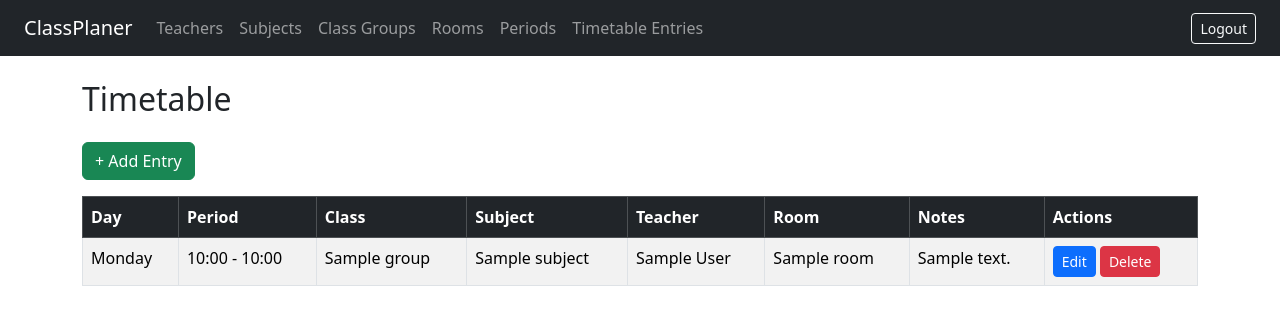
After one commit to dbailuk/ClassPlaner, a Flask app: page /timetable in a window 1280 px wide. The commit adds this page. Shown: the top 325 px of the page. Run offline with Flask 3, Linux system fonts and the light colour scheme; a user stored in the database is signed in; tables that the repository leaves empty hold one stand-in row (values such as "Sample post").

Commit message:
Implemented own database for each user

```diff
--- a/app/routes.py
+++ b/app/routes.py
@@ -2,8 +2,8 @@ from flask import render_template, request, redirect, url_for, flash
 from flask_login import login_user, login_required, logout_user, current_user
 from werkzeug.security import generate_password_hash, check_password_hash
 from app import app, db, login_manager
-from app.models import Teacher, Subject, User, ClassGroup, Room
-from app.forms import TeacherForm, SubjectForm, RegisterForm, LoginForm, ClassGroupForm, RoomForm
+from app.models import Teacher, Subject, User, ClassGroup, Room, Period, TimetableEntry
+from app.forms import TeacherForm, SubjectForm, RegisterForm, LoginForm, ClassGroupForm, RoomForm, PeriodForm, TimetableEntryForm
 
 @login_manager.user_loader
 def load_user(user_id):
@@ -29,7 +29,7 @@ def register():
 			return redirect(url_for('register'))
 
 		hashed_password = generate_password_hash(form.password.data)
-		new_user = User(username=form.username.data, hashed_password=hashed_password, role='admin')
+		new_user = User(username=form.username.data, hashed_password=hashed_password)
 		db.session.add(new_user)
 		db.session.commit()
 		flash('Account created! You can now log in.', 'success')
@@ -59,29 +59,30 @@ def logout():
 @app.route('/teachers')
 @login_required
 def teacher_list():
-	teachers = Teacher.query.all()
+	teachers = Teacher.query.filter_by(user_id=current_user.id).all()
 	return (render_template("teacher_list.html", teachers = teachers))
 
 @app.route('/add-teacher', methods=['GET', 'POST'])
 @login_required
 def add_teacher():
 	form = TeacherForm()
-	form.subjects.choices = [(s.id, s.name) for s in Subject.query.all()]
+	form.subjects.choices = [(s.id, s.name) for s in Subject.query.filter_by(user_id=current_user.id).all()]
 
 	if form.validate_on_submit():
 		new_teacher = Teacher(
+            user_id=current_user.id,
 			name = form.name.data,
 			availability = form.availability.data,
 			week_hours = form.week_hours.data
 		)
 
-		selected_subjects = Subject.query.filter(Subject.id.in_(form.subjects.data)).all()
+		selected_subjects = Subject.query.filter(Subject.id.in_(form.subjects.data), Subject.user_id == current_user.id).all()
 		new_teacher.subjects = selected_subjects
 
 		db.session.add(new_teacher)
 		db.session.commit()
 
-		flash('Teacher added successfully!')
+		flash('Teacher added successfully!', 'success')
 		return redirect(url_for('teacher_list'))
 
 	return render_template('add_teacher.html', form=form)
@@ -89,9 +90,9 @@ def add_teacher():
 @app.route('/edit_teacher/<int:teacher_id>', methods=["GET", "POST"])
 @login_required
 def edit_teacher(teacher_id):
-    teacher = Teacher.query.get_or_404(teacher_id)
+    teacher = Teacher.query.filter_by(id=teacher_id, user_id=current_user.id).first_or_404()
     form = TeacherForm(obj=teacher)
-    form.subjects.choices = [(s.id, s.name) for s in Subject.query.all()]
+    form.subjects.choices = [(s.id, s.name) for s in Subject.query.filter_by(user_id=current_user.id).all()]
 
     if request.method == 'GET':
         form.subjects.data = [s.id for s in teacher.subjects]
@@ -101,23 +102,24 @@ def edit_teacher(teacher_id):
         teacher.availability = form.availability.data
         teacher.week_hours = form.week_hours.data
 
-        selected_subjects = Subject.query.filter(Subject.id.in_(form.subjects.data)).all()
+        selected_subjects = Subject.query.filter(Subject.id.in_(form.subjects.data), Subject.user_id == current_user.id).all()
         teacher.subjects = selected_subjects
 
         db.session.commit()
         flash('Teacher updated successfully!', 'success')
         return redirect(url_for('teacher_list'))
 
+    form.subjects.data = [s.id for s in teacher.subjects]
     return render_template('add_teacher.html', form=form, editing=True)
 
 @app.route('/delete-teacher/<int:teacher_id>', methods=['POST'])
 @login_required
 def delete_teacher(teacher_id):
-	teacher = Teacher.query.get_or_404(teacher_id)
+	teacher = Teacher.query.filter_by(id=teacher_id, user_id=current_user.id).first_or_404()
 	try:
 		db.session.delete(teacher)
 		db.session.commit()
-		flash('Teacher deleted successfully.')
+		flash('Teacher deleted successfully.', 'success')
 	except Exception as e:
 		db.session.rollback()
 		flash('Could not delete teacher. Error: {}'.format(e), 'danger')
@@ -126,7 +128,7 @@ def delete_teacher(teacher_id):
 @app.route('/subjects')
 @login_required
 def subject_list():
-	subjects = Subject.query.all()
+	subjects = Subject.query.filter_by(user_id=current_user.id).all()
 	return render_template('subject_list.html', subjects=subjects)
 
 @app.route('/add-subject', methods=['GET', 'POST'])
@@ -136,21 +138,21 @@ def add_subject():
 
 	if form.validate_on_submit():
 		new_subject = Subject(
+            user_id=current_user.id,
 			name=form.name.data,
 			hours_per_week=form.hours_per_week.data
 		)
 		db.session.add(new_subject)
 		db.session.commit()
 
-		flash('Subject added successfully!')
+		flash('Subject added successfully!', 'success')
 		return redirect(url_for('subject_list'))
-
 	return render_template('add_subject.html', form=form)
 
 @app.route('/edit-subject/<int:subject_id>', methods=['GET', 'POST'])
 @login_required
 def edit_subject(subject_id):
-	subject = Subject.query.get_or_404(subject_id)
+	subject = Subject.query.filter_by(id=subject_id, user_id=current_user.id).first_or_404()
 	form = SubjectForm(obj=subject)
 
 	if form.validate_on_submit():
@@ -166,7 +168,7 @@ def edit_subject(subject_id):
 @app.route('/delete-subject/<int:subject_id>', methods=['POST'])
 @login_required
 def delete_subject(subject_id):
-	subject = Subject.query.get_or_404(subject_id)
+	subject = Subject.query.filter_by(id=subject_id, user_id=current_user.id).first_or_404()
 	try:
 		db.session.delete(subject)
 		db.session.commit()
@@ -179,7 +181,7 @@ def delete_subject(subject_id):
 @app.route('/class-groups')
 @login_required
 def class_group_list():
-	groups = ClassGroup.query.all()
+	groups = ClassGroup.query.filter_by(user_id=current_user.id).all()
 	return render_template('class_group_list.html', groups=groups)
 
 @app.route('/add-class-group', methods=['GET', 'POST'])
@@ -187,7 +189,10 @@ def class_group_list():
 def add_class_group():
 	form = ClassGroupForm()
 	if form.validate_on_submit():
-		group = ClassGroup(name=form.name.data)
+		group = ClassGroup(
+            user_id=current_user.id,
+            name=form.name.data
+        )
 		db.session.add(group)
 		db.session.commit()
 		flash('Class group added successfully!', 'success')
@@ -197,7 +202,7 @@ def add_class_group():
 @app.route('/edit-class-group/<int:group_id>', methods=['GET', 'POST'])
 @login_required
 def edit_class_group(group_id):
-	group = ClassGroup.query.get_or_404(group_id)
+	group = ClassGroup.query.filter_by(id=group_id, user_id=current_user.id).first_or_404()
 	form = ClassGroupForm(obj=group)
 	if form.validate_on_submit():
 		group.name = form.name.data
@@ -209,7 +214,7 @@ def edit_class_group(group_id):
 @app.route('/delete-class-group/<int:group_id>', methods=['POST'])
 @login_required
 def delete_class_group(group_id):
-	group = ClassGroup.query.get_or_404(group_id)
+	group = ClassGroup.query.filter_by(id=group_id, user_id=current_user.id).first_or_404()
 	try:
 		db.session.delete(group)
 		db.session.commit()
@@ -222,7 +227,7 @@ def delete_class_group(group_id):
 @app.route('/rooms')
 @login_required
 def room_list():
-	rooms = Room.query.all()
+	rooms = Room.query.filter_by(user_id=current_user.id).all()
 	return render_template('room_list.html', rooms=rooms)
 
 @app.route('/add-room', methods=['GET', 'POST'])
@@ -231,6 +236,7 @@ def add_room():
     form = RoomForm()
     if form.validate_on_submit():
         room = Room(
+            user_id=current_user.id,
             name=form.name.data,
             type=form.type.data,
             capacity=form.capacity.data
@@ -244,8 +250,9 @@ def add_room():
 @app.route('/edit-room/<int:room_id>', methods=['GET', 'POST'])
 @login_required
 def edit_room(room_id):
-    room = Room.query.get_or_404(room_id)
+    room = Room.query.filter_by(id=room_id, user_id=current_user.id).first_or_404()
     form = RoomForm(obj=room)
+
     if form.validate_on_submit():
         room.name = form.name.data
         room.type = form.type.data
@@ -258,7 +265,7 @@ def edit_room(room_id):
 @app.route('/delete-room/<int:room_id>', methods=['POST'])
 @login_required
 def delete_room(room_id):
-    room = Room.query.get_or_404(room_id)
+    room = Room.query.filter_by(id=room_id, user_id=current_user.id).first_or_404()
     try:
         db.session.delete(room)
         db.session.commit()
@@ -267,3 +274,135 @@ def delete_room(room_id):
         db.session.rollback()
         flash(f'Error deleting room: {e}', 'danger')
     return redirect(url_for('room_list'))
+
+@app.route('/periods')
+@login_required
+def period_list():
+    periods = Period.query.filter_by(user_id=current_user.id).order_by(Period.start_time).all()
+    return render_template('period_list.html', periods=periods)
+
+@app.route('/add-period', methods=['GET', 'POST'])
+@login_required
+def add_period():
+    form = PeriodForm()
+    if form.validate_on_submit():
+        period = Period(
+            user_id = current_user.id,
+            name=form.name.data,
+            start_time=form.start_time.data,
+            end_time=form.end_time.data
+        )
+        db.session.add(period)
+        db.session.commit()
+        flash('Period added successfully!', 'success')
+        return redirect(url_for('period_list'))
+    return render_template('add_period.html', form=form)
+
+@app.route('/edit-period/<int:period_id>', methods=['GET', 'POST'])
+@login_required
+def edit_period(period_id):
+    period = Period.query.filter_by(id=period_id, user_id=current_user.id).first_or_404()
+    form = PeriodForm(obj=period)
+
+    if form.validate_on_submit():
+        period.name = form.name.data
+        period.start_time = form.start_time.data
+        period.end_time = form.end_time.data
+        db.session.commit()
+        flash('Period updated successfully!', 'success')
+        return redirect(url_for('period_list'))
+    return render_template('add_period.html', form=form, editing=True)
+
+@app.route('/delete-period/<int:period_id>', methods=['POST'])
+@login_required
+def delete_period(period_id):
+    period = Period.query.filter_by(id=period_id, user_id=current_user.id).first_or_404()
+    try:
+        db.session.delete(period)
+        db.session.commit()
+        flash('Period deleted successfully.', 'success')
+    except Exception as e:
+        db.session.rollback()
+        flash(f'Error deleting period: {e}', 'danger')
+    return redirect(url_for('period_list'))
+
+@app.route('/timetable')
+@login_required
+def timetable_list():
+    entries = TimetableEntry.query.filter_by(user_id=current_user.id).order_by(TimetableEntry.weekday, TimetableEntry.period_id).all()
+    return render_template('timetable_list.html', entries=entries)
+
+@app.route('/add-timetable-entry', methods=['GET', 'POST'])
+@login_required
+def add_timetable_entry():
+    form = TimetableEntryForm()
+
+    form.class_id.choices = [(c.id, c.name) for c in ClassGroup.query.filter_by(user_id=current_user.id).all()]
+    form.subject_id.choices = [(s.id, s.name) for s in Subject.query.filter_by(user_id=current_user.id).all()]
+    form.teacher_id.choices = [(t.id, t.name) for t in Teacher.query.filter_by(user_id=current_user.id).all()]
+    form.room_id.choices = [(r.id, r.name) for r in Room.query.filter_by(user_id=current_user.id).all()]
+    form.period_id.choices = [(p.id, f"{p.start_time.strftime('%H:%M')} - {p.end_time.strftime('%H:%M')}") for p in Period.query.filter_by(user_id=current_user.id).order_by(Period.start_time).all()]
+
+    if form.validate_on_submit():
+        entry = TimetableEntry(
+            user_id=current_user.id,
+            class_id=form.class_id.data,
+            subject_id=form.subject_id.data,
+            teacher_id=form.teacher_id.data,
+            room_id=form.room_id.data,
+            period_id=form.period_id.data,
+            weekday=form.weekday.data,
+            notes=form.notes.data,
+            is_manual=True
+        )
+        db.session.add(entry)
+        db.session.commit()
+        flash('Timetable entry added successfully!', 'success')
+        return redirect(url_for('timetable_list'))
+
+    return render_template('add_timetable_entry.html', form=form)
+
+@app.route('/edit-timetable-entry/<int:entry_id>', methods=['GET', 'POST'])
+@login_required
+def edit_timetable_entry(entry_id):
+    # Ensure the entry belongs to the current user
+    entry = TimetableEntry.query.filter_by(id=entry_id, user_id=current_user.id).first_or_404()
+    form = TimetableEntryForm(obj=entry)
+
+    # Filter choices by the current user
+    form.class_id.choices = [(c.id, c.name) for c in ClassGroup.query.filter_by(user_id=current_user.id).all()]
+    form.subject_id.choices = [(s.id, s.name) for s in Subject.query.filter_by(user_id=current_user.id).all()]
+    form.teacher_id.choices = [(t.id, t.name) for t in Teacher.query.filter_by(user_id=current_user.id).all()]
+    form.room_id.choices = [(r.id, r.name) for r in Room.query.filter_by(user_id=current_user.id).all()]
+    form.period_id.choices = [(p.id, f"{p.start_time.strftime('%H:%M')} - {p.end_time.strftime('%H:%M')}") for p in Period.query.filter_by(user_id=current_user.id).order_by(Period.start_time).all()]
+
+    if form.validate_on_submit():
+        entry.class_id = form.class_id.data
+        entry.subject_id = form.subject_id.data
+        entry.teacher_id = form.teacher_id.data
+        entry.room_id = form.room_id.data
+        entry.period_id = form.period_id.data
+        entry.weekday = form.weekday.data
+        entry.notes = form.notes.data
+        db.session.commit()
+        flash('Timetable entry updated successfully!', 'success')
+        return redirect(url_for('timetable'))
+
+    # Pre-select the current values
+    form.weekday.data = entry.weekday
+    return render_template('add_timetable_entry.html', form=form, editing=True)
+
+@app.route('/delete-timetable-entry/<int:entry_id>', methods=['POST'])
+@login_required
+def delete_timetable_entry(entry_id):
+    entry = TimetableEntry.query.filter_by(id=entry_id, user_id=current_user.id).first_or_404()
+
+    try:
+        db.session.delete(entry)
+        db.session.commit()
+        flash('Timetable entry deleted successfully.', 'success')
+    except Exception as e:
+        db.session.rollback()
+        flash(f'Error deleting entry: {e}', 'danger')
+
+    return redirect(url_for('timetable'))
--- a/app/templates/base.html
+++ b/app/templates/base.html
@@ -14,6 +14,8 @@
             <li class="nav-item"><a class="nav-link" href="/subjects">Subjects</a></li>
             <li class="nav-item"><a class="nav-link" href="/class-groups">Class Groups</a></li>
             <li class="nav-item"><a class="nav-link" href="/rooms">Rooms</a></li>
+            <li class="nav-item"><a class="nav-link" href="/periods">Periods</a></li>
+            <li class="nav-item"><a class="nav-link" href="/timetable">Timetable Entries</a></li>
         </ul>
         {% if current_user.is_authenticated %}
         <form action="{{ url_for('logout') }}" method="post" class="d-inline">
--- /dev/null
+++ b/app/templates/timetable_list.html
@@ -0,0 +1,44 @@
+{% extends "base.html" %}
+
+{% block content %}
+<h2 class="mb-4">Timetable</h2>
+<a href="{{ url_for('add_timetable_entry') }}" class="btn btn-success mb-3">+ Add Entry</a>
+
+<table class="table table-striped table-bordered">
+    <thead class="table-dark">
+        <tr>
+            <th>Day</th>
+            <th>Period</th>
+            <th>Class</th>
+            <th>Subject</th>
+            <th>Teacher</th>
+            <th>Room</th>
+            <th>Notes</th>
+            <th>Actions</th>
+        </tr>
+    </thead>
+    <tbody>
+        {% for entry in entries %}
+        <tr>
+            <td>{{ ['Monday', 'Tuesday', 'Wednesday', 'Thursday', 'Friday'][entry.weekday - 1] }}</td>
+            <td>{{ entry.period.start_time.strftime('%H:%M') }} - {{ entry.period.end_time.strftime('%H:%M') }}</td>
+            <td>{{ entry.class_group.name }}</td>
+            <td>{{ entry.subject.name }}</td>
+            <td>{{ entry.teacher.name }}</td>
+            <td>{{ entry.room.name }}</td>
+            <td>{{ entry.notes or '-' }}</td>
+            <td>
+                <a href="{{ url_for('edit_timetable_entry', entry_id=entry.id) }}" class="btn btn-sm btn-primary">Edit</a>
+                <form action="{{ url_for('delete_timetable_entry', entry_id=entry.id) }}" method="POST" style="display:inline-block">
+                    <button class="btn btn-sm btn-danger" onclick="return confirm('Are you sure you want to delete this entry?');">Delete</button>
+                </form>
+            </td>
+        </tr>
+        {% endfor %}
+    </tbody>
+</table>
+
+{% if not entries %}
+<div class="alert alert-warning">No timetable entries found. Click "Add Entry" to create one.</div>
+{% endif %}
+{% endblock %}
```
Also changed, not shown: app/forms.py (+17 -1 lines), app/models.py (+16 -7 lines), app/templates/add_period.html (added, +28 -0 lines), app/templates/add_timetable_entry.html (added, +48 -0 lines), app/templates/period_list.html (added, +36 -0 lines).
